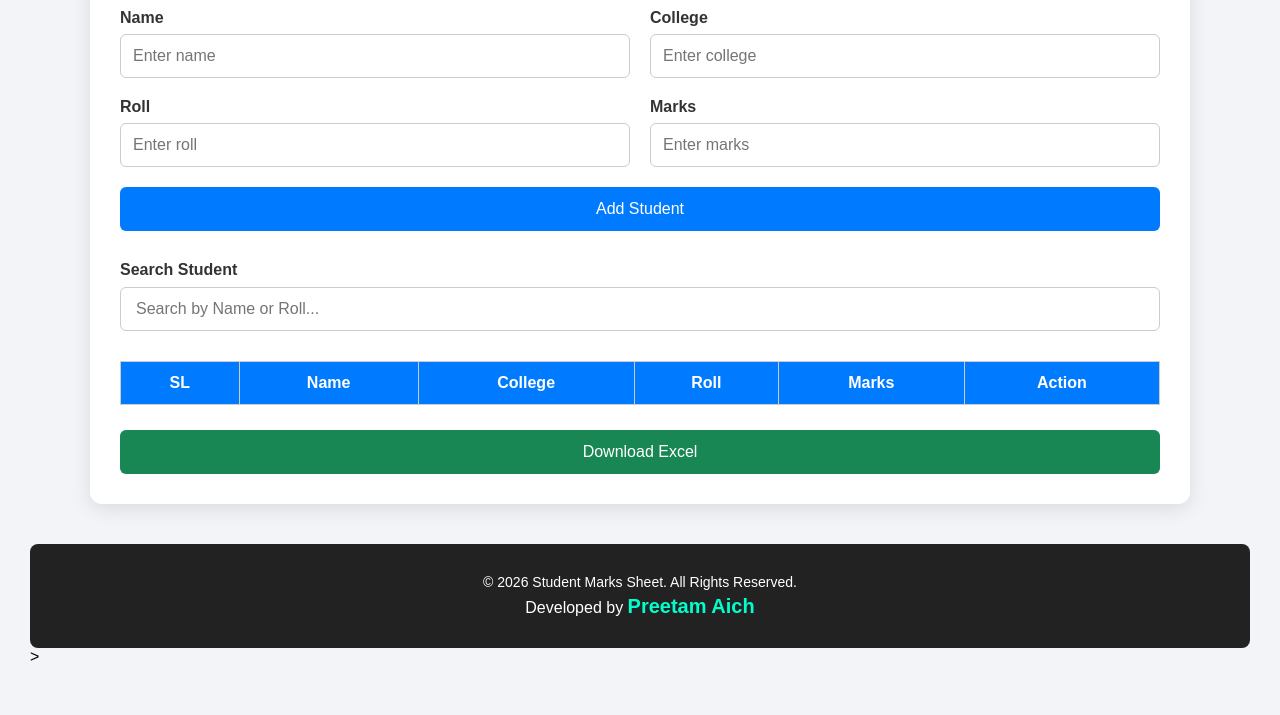
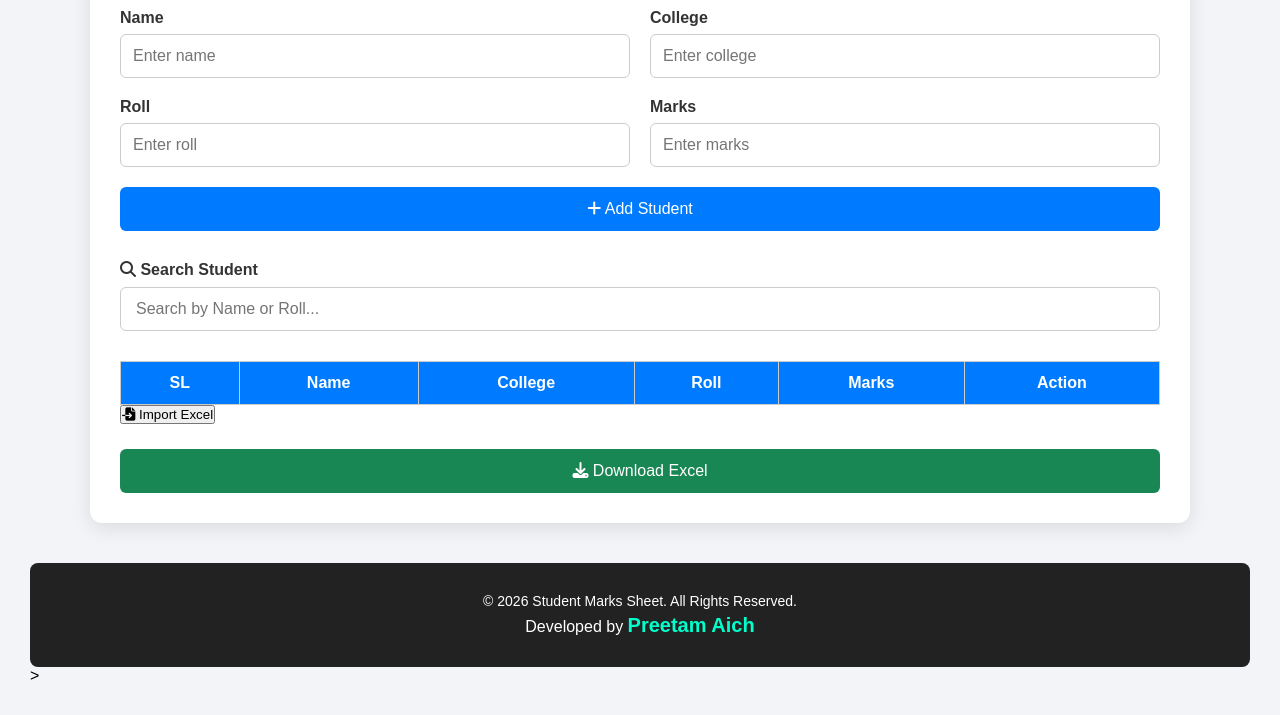
Before and after one commit to Preetam-coder1/mark-entry, a plain HTML site: page index.html in a window 1280 px wide. Shown: the part 118-833 px from the top of the page. Drawn offline with Linux system fonts and the light colour scheme.

Commit message:
Enhance index.html with Font Awesome and layout updates
Added Font Awesome for icons and improved the layout of the input form and buttons.

```diff
--- a/index.html
+++ b/index.html
@@ -6,7 +6,7 @@
     <meta name="viewport" content="width=device-width, initial-scale=1.0">
 
     <title>Student Marks Sheet</title>
-
+    <link rel="stylesheet"   href="https://cdnjs.cloudflare.com/ajax/libs/font-awesome/6.5.2/css/all.min.css">
     <link rel="stylesheet" href="style.css">
 
     <!-- Excel Library -->
@@ -69,15 +69,16 @@
 
 
             <button id="addBtn">
-                Add Student
+                <i class="fa-solid fa-plus"></i> Add Student
             </button>
+
 
         </div>
 <!-- ================= SEARCH ================= -->
 
 <div class="search-box">
 
-    <label for="searchInput">Search Student</label>
+    <label for="searchInput"><i class="fa-solid fa-magnifying-glass"></i> Search Student</label>
 
     <input
         type="text"
@@ -116,13 +117,34 @@
             </table>
 
         </div>
+        <!-- ================= EXCEL ACTIONS ================= -->
+
+<div class="excel-actions">
+
+    <div class="excel-box">
+
+        <input
+            type="file"
+            id="excelFile"
+            accept=".xlsx, .xls"
+            hidden
+        >
+
+        <button class="import-btn" id="importBtn">
+            <i class="fa-solid fa-file-import"></i> Import Excel
+        </button>
+    </div>
 
 
-        <!-- ================= EXCEL BUTTON ================= -->
+    <div class="excel-box">
 
         <button class="download-btn" id="downloadBtn">
-            Download Excel
+            <i class="fa-solid fa-download"></i> Download Excel
         </button>
+    </div>
+
+</div>
+
 
     </div>
 
```
